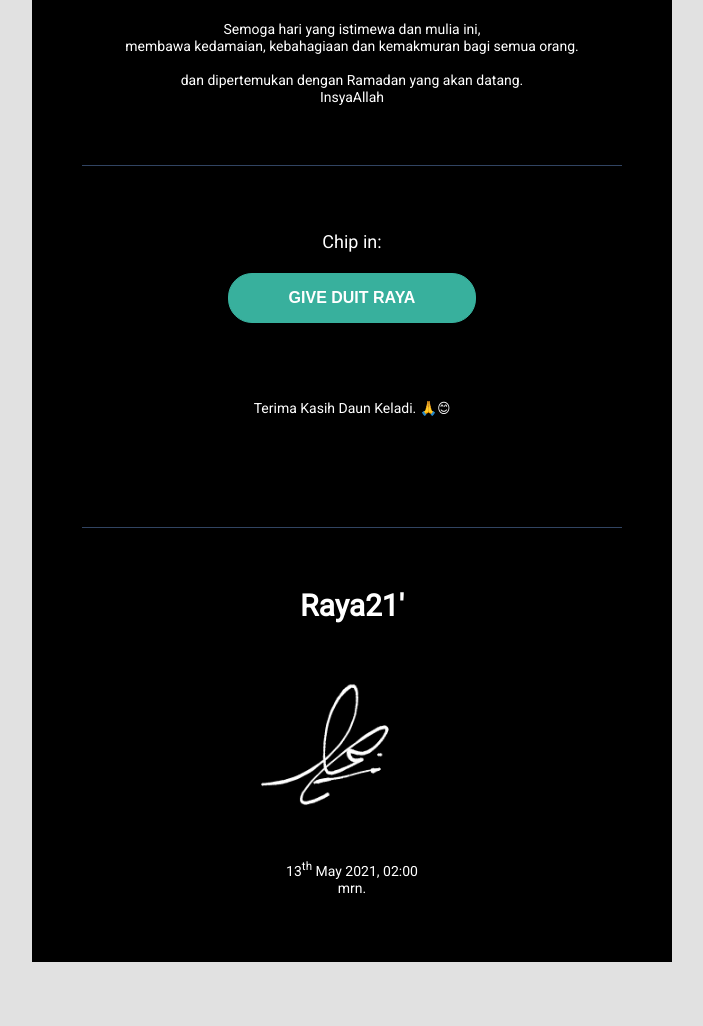
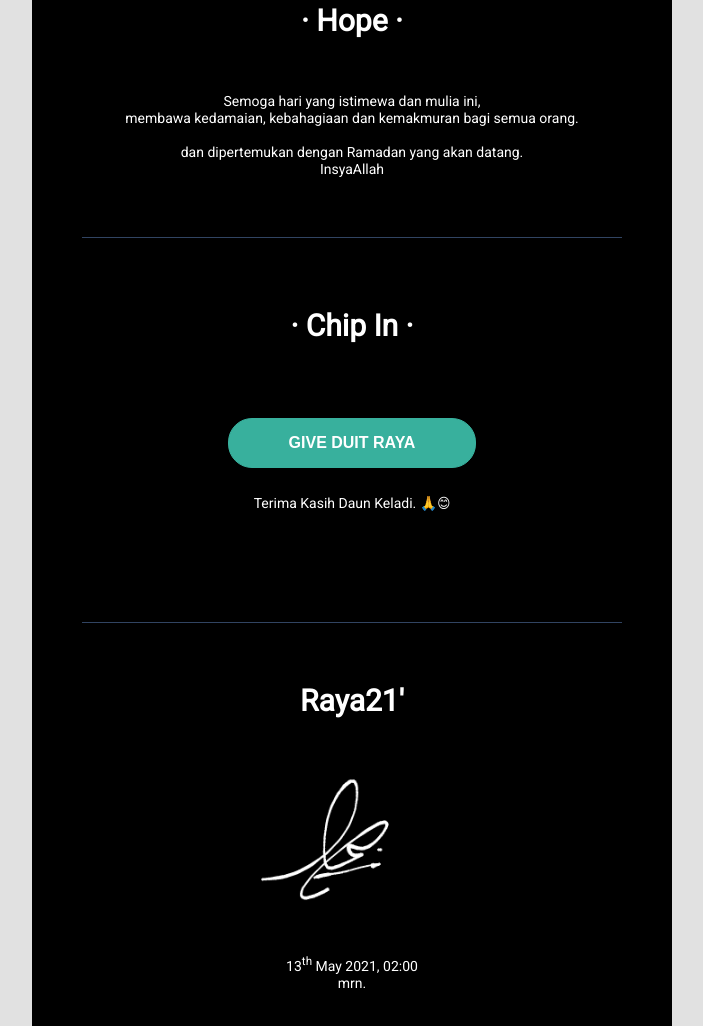
Before and after one commit to 0xh34rtl3ss/Raya22, a plain HTML site: page index.html in a window 1280 px wide. Shown: the part 1259-2285 px from the top of the page, without its empty margins (288-991 px from the left). Before the commit the page ends 2221 px from the top, so only its background shows below. Drawn offline with nearby package versions, Linux system fonts and the light colour scheme.

Commit message:
sizing update

```diff
--- a/index.html
+++ b/index.html
@@ -326,6 +326,7 @@
 																·</strong></span></p>
 												</div>
 											</div>
+											<br><br><br>
 											<!--[if mso]></td></tr></table><![endif]-->
 											<!--[if mso]><table width="100%" cellpadding="0" cellspacing="0" border="0"><tr><td style="padding-right: 10px; padding-left: 10px; padding-top: 10px; padding-bottom: 10px; font-family: Tahoma, Verdana, sans-serif"><![endif]-->
 											<div
@@ -409,6 +410,7 @@
 													</p>
 												</div>
 											</div>
+											<br>
 											<!--[if mso]></td></tr></table><![endif]-->
 											<!--[if mso]><table width="100%" cellpadding="0" cellspacing="0" border="0"><tr><td style="padding-right: 10px; padding-left: 10px; padding-top: 10px; padding-bottom: 10px; font-family: Tahoma, Verdana, sans-serif"><![endif]-->
 											<div
@@ -488,16 +490,16 @@
 												</tbody>
 											</table>
 											<!--[if mso]><table width="100%" cellpadding="0" cellspacing="0" border="0"><tr><td style="padding-right: 10px; padding-left: 10px; padding-top: 5px; padding-bottom: 10px; font-family: Tahoma, Verdana, sans-serif"><![endif]-->
-											<div
-												style="color:#555555;font-family:'Roboto', Tahoma, Verdana, Segoe, sans-serif;line-height:1.2;padding-top:5px;padding-right:10px;padding-bottom:10px;padding-left:10px;">
+												<div
+												style="color:#ffffff;font-family:'Roboto', Tahoma, Verdana, Segoe, sans-serif;line-height:1.2;padding-top:10px;padding-right:10px;padding-bottom:10px;padding-left:10px;">
 												<div class="txtTinyMce-wrapper"
-													style="line-height: 1.2; font-size: 12px; font-family: 'Roboto', Tahoma, Verdana, Segoe, sans-serif; color: #555555; mso-line-height-alt: 14px;">
+													style="font-size: 14px; line-height: 1.2; color: #ffffff; font-family: 'Roboto', Tahoma, Verdana, Segoe, sans-serif; mso-line-height-alt: 17px;">
 													<p
-														style="margin: 0; font-size: 18px; line-height: 1.2; text-align: center; word-break: break-word; font-family: Roboto, Tahoma, Verdana, Segoe, sans-serif; mso-line-height-alt: 22px; margin-top: 0; margin-bottom: 0;">
-														<span style="font-size: 18px; color: #ffffff;">Chip in:</span>
-													</p>
+														style="margin: 0; font-size: 30px; line-height: 1.2; word-break: break-word; text-align: center; mso-line-height-alt: 36px; margin-top: 0; margin-bottom: 0;">
+														<span style="font-size: 30px;"><strong>· Chip In ·</strong></span></p>
 												</div>
 											</div>
+											<br><br><br>
 											<!--[if mso]></td></tr></table><![endif]-->
 											<table cellpadding="0" cellspacing="0" class="social_icons"
 												role="presentation"
@@ -521,7 +523,7 @@
 																	style="font-size: 14px; line-height: 1.2; color: #ffffff; font-family: 'Roboto', Tahoma, Verdana, Segoe, sans-serif; mso-line-height-alt: 17px;">
 																	<p
 																		style="margin: 0; font-size: 14px; line-height: 1.2; word-break: break-word; text-align: center; mso-line-height-alt: 17px; margin-top: 0; margin-bottom: 0;">
-																		<br /></br></br></br>Terima Kasih Daun
+																		<br />Terima Kasih Daun
 																		Keladi. 🙏😊
 																	</p>
 																</div>
```
